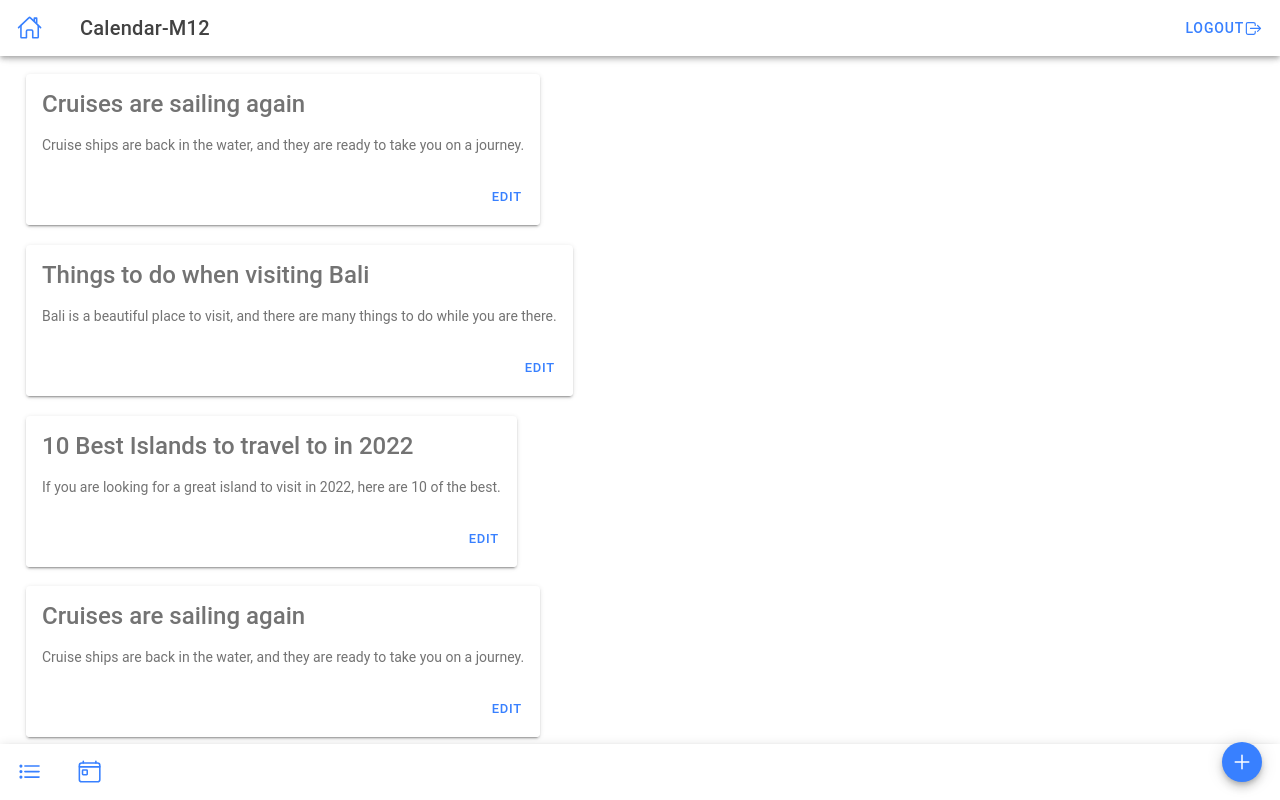
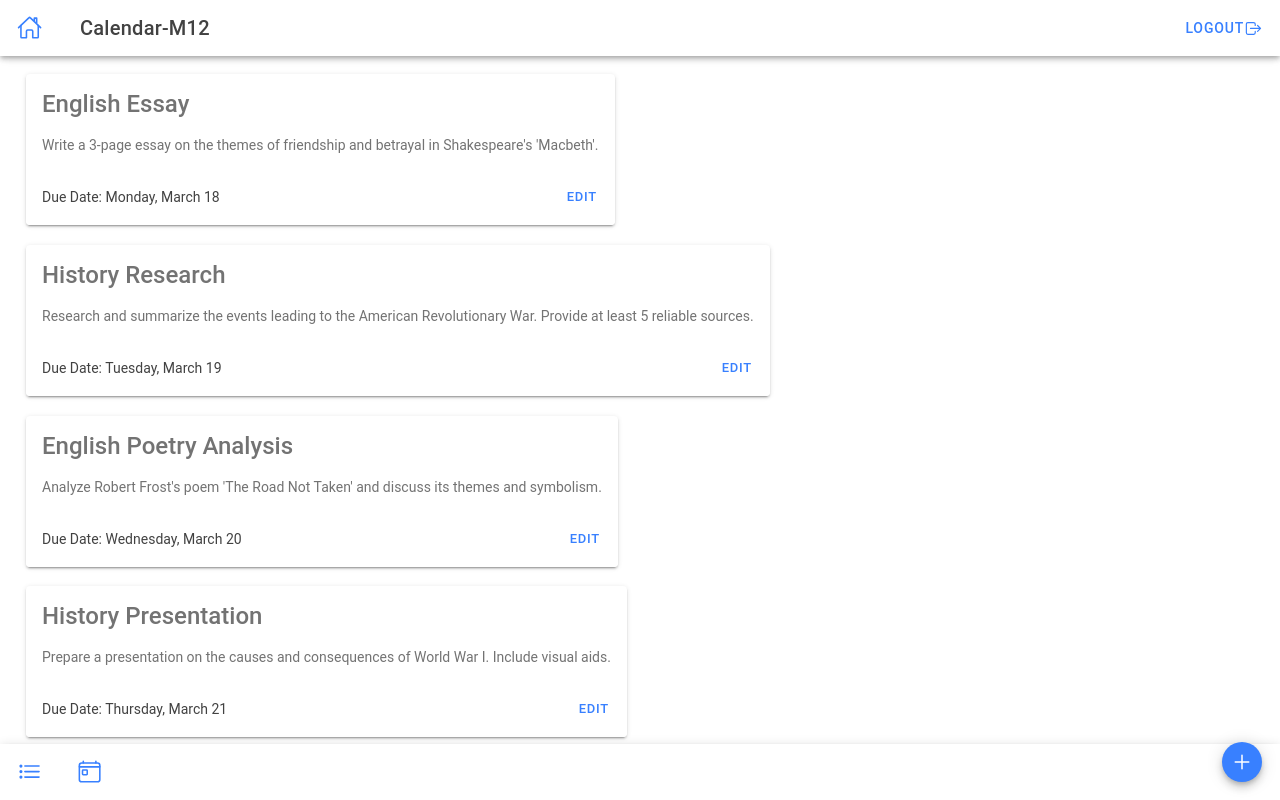
Before and after one commit to jaycebeck/M12-Test, a React (Vite) app: page /todos in a window 1280 px wide. Built offline with nearby package versions, Linux system fonts and the light colour scheme; no server answers; sample sign-in values are in the browser's storage.

Commit message:
Make proper tasks

```diff
--- a/src/pages/SignUp.tsx
+++ b/src/pages/SignUp.tsx
@@ -35,7 +35,7 @@ const SignUp: React.FC = () => {
     return (
         <>
             <IonHeader>
-                <IonTitle><h1>Sign Up</h1></IonTitle>
+            <IonTitle><h1>Sign Up</h1></IonTitle>
             </IonHeader>
             <IonInput className='input' fill='solid' type="text" value={username} onIonChange={(e) => setUsername(e.detail.value!)} placeholder="Username" />
             <IonInput className='input' fill='solid' type="email" value={email} onIonChange={(e) => setEmail(e.detail.value!)} placeholder="Email" />
--- a/src/pages/ToDos.tsx
+++ b/src/pages/ToDos.tsx
@@ -1,4 +1,4 @@
-import { IonPage, IonCard, IonCardTitle, IonCardContent, IonCardHeader, IonCardSubtitle, IonButton, IonText, IonList, IonContent, IonItem, IonFab, IonFabButton, IonIcon, IonToolbar, IonButtons, IonRouterLink } from "@ionic/react";
+import { IonPage, IonCard, IonCardTitle, IonCardContent, IonCardHeader, IonCardSubtitle, IonButton, IonText, IonList, IonContent, IonItem, IonFab, IonFabButton, IonIcon, IonToolbar, IonButtons, IonRouterLink, IonDatetime } from "@ionic/react";
 import './ToDos.css';
 
 import AddToDoButton from '../components/AddToDo';
@@ -10,53 +10,83 @@ import Footer from "../components/Footer";
 
 function ToDos() {
 
-  const posts: { id: string, title: string, description: string }[] = [
+  const posts: { id: number, title: string, description: string, date_to_do: string, due_date: string }[] = [
     {
-      id: '1',
-      title: 'Cruises are sailing again',
-      description: 'Cruise ships are back in the water, and they are ready to take you on a journey.'
+      id: 1,
+      title: "English Essay",
+      description: "Write a 3-page essay on the themes of friendship and betrayal in Shakespeare's 'Macbeth'.",
+      date_to_do: "2024-03-25T18:00:00",
+      due_date: "2024-03-18T18:00:00"
     },
     {
-      id: '2',
-      title: 'Things to do when visiting Bali',
-      description: 'Bali is a beautiful place to visit, and there are many things to do while you are there.'
+      id: 2,
+      title: "History Research",
+      description: "Research and summarize the events leading to the American Revolutionary War. Provide at least 5 reliable sources.",
+      date_to_do: "2024-03-26T20:00:00",
+      due_date: "2024-03-19T20:00:00"
     },
     {
-      id: '3',
-      title: '10 Best Islands to travel to in 2022',
-      description: 'If you are looking for a great island to visit in 2022, here are 10 of the best.'
+      id: 3,
+      title: "English Poetry Analysis",
+      description: "Analyze Robert Frost's poem 'The Road Not Taken' and discuss its themes and symbolism.",
+      date_to_do: "2024-03-27T17:00:00",
+      due_date: "2024-03-20T17:00:00"
     },
     {
-      id: '4',
-      title: 'Cruises are sailing again',
-      description: 'Cruise ships are back in the water, and they are ready to take you on a journey.'
+      id: 4,
+      title: "History Presentation",
+      description: "Prepare a presentation on the causes and consequences of World War I. Include visual aids.",
+      date_to_do: "2024-03-28T15:00:00",
+      due_date: "2024-03-21T15:00:00"
     },
     {
-      id: '5',
-      title: 'Things to do when visiting Bali',
-      description: 'Bali is a beautiful place to visit, and there are many things to do while you are there.'
+      id: 5,
+      title: "English Vocabulary Quiz",
+      description: "Study and prepare for a quiz on vocabulary words from the novel 'To Kill a Mockingbird'.",
+      date_to_do: "2024-03-29T10:00:00",
+      due_date: "2024-03-22T10:00:00"
     },
     {
-      id: '6',
-      title: '10 Best Islands to travel to in 2022',
-      description: 'If you are looking for a great island to visit in 2022, here are 10 of the best.'
+      id: 6,
+      title: "History Essay",
+      description: "Write an essay discussing the impact of the French Revolution on European society and politics.",
+      date_to_do: "2024-03-30T16:00:00",
+      due_date: "2024-03-23T16:00:00"
     },
     {
-      id: '7',
-      title: 'Cruises are sailing again',
-      description: 'Cruise ships are back in the water, and they are ready to take you on a journey.'
+      id: 7,
+      title: "English Reading Assignment",
+      description: "Read Chapters 5-8 of '1984' by George Orwell and write a summary highlighting key themes.",
+      date_to_do: "2024-04-01T12:00:00",
+      due_date: "2024-03-25T12:00:00"
     },
     {
-      id: '8',
-      title: 'Things to do when visiting Bali',
-      description: 'Bali is a beautiful place to visit, and there are many things to do while you are there.'
+      id: 8,
+      title: "History Debate",
+      description: "Prepare arguments for a debate on whether the Industrial Revolution had a positive or negative impact on society.",
+      date_to_do: "2024-04-02T14:00:00",
+      due_date: "2024-03-26T14:00:00"
     },
     {
-      id: '9',
-      title: '10 Best Islands to travel to in 2022',
-      description: 'If you are looking for a great island to visit in 2022, here are 10 of the best.'
+      id: 9,
+      title: "English Grammar Exercises",
+      description: "Complete exercises on subject-verb agreement and punctuation.",
+      date_to_do: "2024-04-03T09:00:00",
+      due_date: "2024-03-27T09:00:00"
+    },
+    {
+      id: 10,
+      title: "History Exam Review",
+      description: "Review key concepts and events for the upcoming history exam.",
+      date_to_do: "2024-04-04T19:00:00",
+      due_date: "2024-03-28T19:00:00"
     }
   ];
+
+  const formatDate = (date: string) => {
+    return new Date(date).toLocaleDateString("en-US", { weekday: 'long', month: 'long', day: 'numeric' });
+  };
+
 
   return (
     <IonPage>
@@ -70,9 +100,10 @@ function ToDos() {
             <IonCard className="card">
               <IonCardHeader><IonText><h2>{post.title}</h2></IonText></IonCardHeader>
               <IonCardContent>{post.description}</IonCardContent>
-              <IonToolbar><IonButtons slot="end">
-                <IonButton>Edit</IonButton>
-              </IonButtons></IonToolbar>
+              <IonToolbar>
+                <IonText class="ion-padding">Due Date: {formatDate(post.due_date)}</IonText>
+                <IonButtons slot="end"><IonButton>Edit</IonButton></IonButtons>
+              </IonToolbar>
             </IonCard>
           </IonItem>
         ))}
```
Also changed, not shown: src/theme/variables.css (+22 -22 lines).
